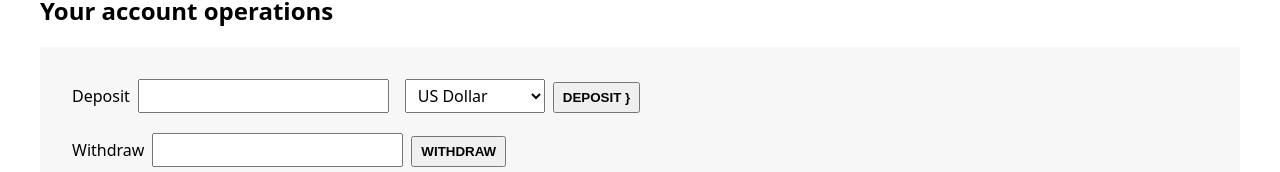
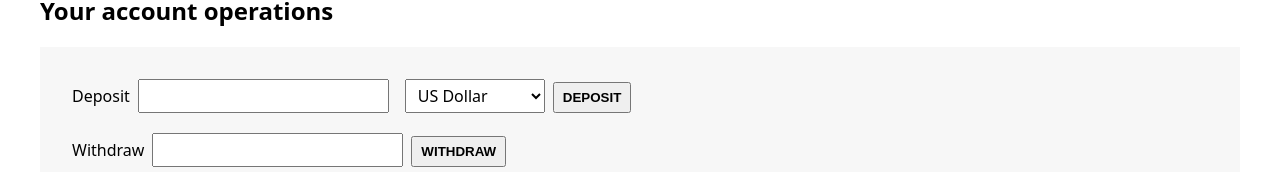
Before and after one commit to becauseidontlike/redux-intro, a React (Create React App) app: page / in a window 1280 px wide. Both pictures are taken after typing "Sample", "Sample" into the empty fields and a click on the button "CREATE NEW CUSTOMER". Shown: the part 163-335 px from the top of the page. Built offline with nearby package versions, Linux system fonts and the light colour scheme.

Commit message:
redux devtools

```diff
--- a/package.json
+++ b/package.json
@@ -11,6 +11,7 @@
     "react-redux": "^9.1.2",
     "react-scripts": "5.0.1",
     "redux": "^5.0.1",
+    "redux-devtools-extension": "^2.13.9",
     "redux-thunk": "^3.1.0",
     "web-vitals": "^2.1.4"
   },
--- a/src/features/accounts/AccountOperations.js
+++ b/src/features/accounts/AccountOperations.js
@@ -22,7 +22,7 @@ function AccountOperations() {
 
     dispatch(deposit(depositAmount, currency));
     setDepositAmount("");
-    setCurrency("");
+    setCurrency("USD");
   }
 
   function handleWithdrawal() {
@@ -65,7 +65,7 @@ function AccountOperations() {
           </select>
 
           <button onClick={handleDeposit} disabled={isLoading}>
-            {isLoading ? "Converting..." : `Deposit ${depositAmount}}`}
+            {isLoading ? "Converting..." : `Deposit ${depositAmount}`}
           </button>
         </div>
 
--- a/src/store.js
+++ b/src/store.js
@@ -2,12 +2,16 @@ import { applyMiddleware, combineReducers, createStore } from "redux";
 import accountReducer from "./features/accounts/accountSlice";
 import customerReducer from "./features/customers/customerSlice";
 import { thunk } from "redux-thunk";
+import { composeWithDevTools } from "redux-devtools-extension";
 
 const rootReducer = combineReducers({
   account: accountReducer,
   customer: customerReducer,
 });
 
-const store = createStore(rootReducer, applyMiddleware(thunk));
+const store = createStore(
+  rootReducer,
+  composeWithDevTools(applyMiddleware(thunk))
+);
 
 export default store;
```
Also changed, not shown: 1 other file (tests, documents, lock files or other folders).
